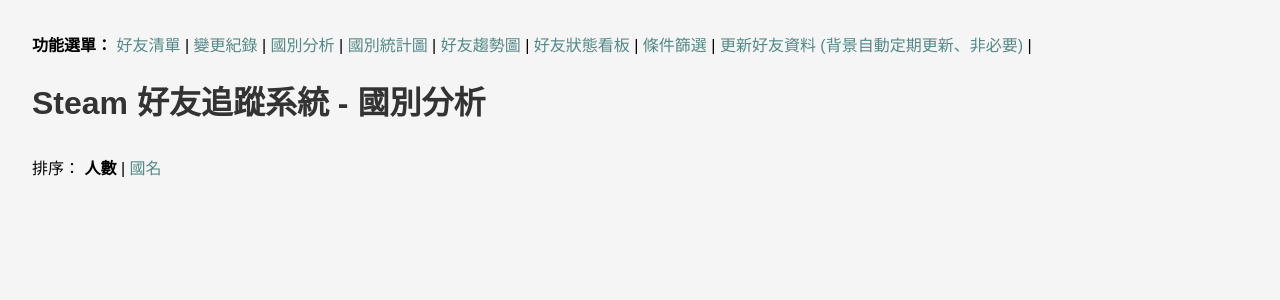
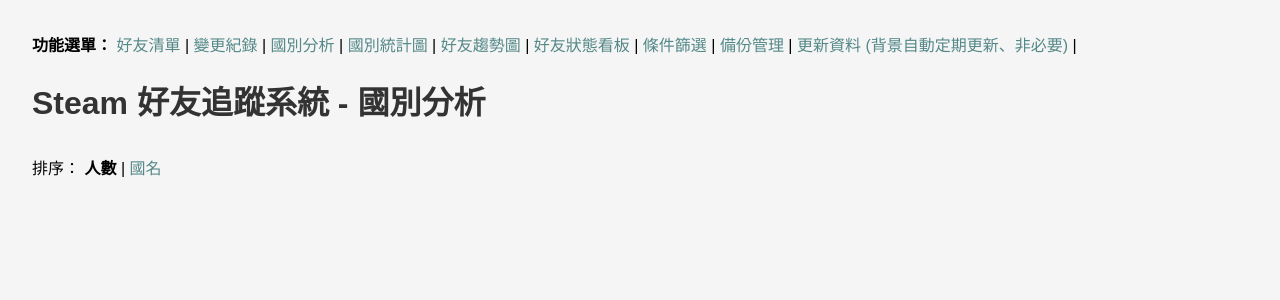
Before and after one commit to bbfox0703/steam-friend-history, a Flask app: page /country in a window 1280 px wide. Shown: the top 300 px of the page. Run offline with Flask 2, Linux system fonts and the light colour scheme.

Commit message:
Update base.html

```diff
--- a/templates/base.html
+++ b/templates/base.html
@@ -18,7 +18,8 @@
         <a href="/trend">好友趨勢圖</a> |
         <a href="/status-board">好友狀態看板</a> |
         <a href="/filter">條件篩選</a> |
-        <a href="/update">更新好友資料 (背景自動定期更新、非必要)</a> |
+		<a href="/backups">備份管理</a> |
+        <a href="/update">更新資料 (背景自動定期更新、非必要)</a> |
     </div>
 
     {% block content %}{% endblock %}
```
